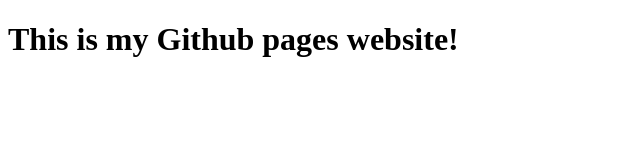
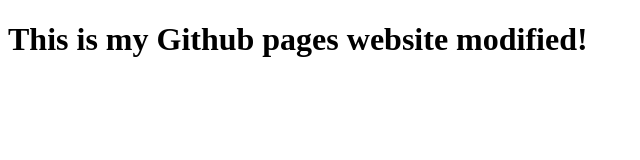
Before and after one commit to dnkfjr/dnkfjr.github.io, a plain HTML site: page index.html in a window 1280 px wide. Shown: the whole page, without its empty margins (0-640 px from the left). Drawn offline with Linux system fonts and the light colour scheme.

Commit message:
Update text

```diff
--- a/index.html
+++ b/index.html
@@ -4,6 +4,6 @@
         <title>My site!</title>
     </head>
     <body>
-        <h1>This is my Github pages website!</h1>
+        <h1>This is my Github pages website modified!</h1>
     </body>
 </html>
```
